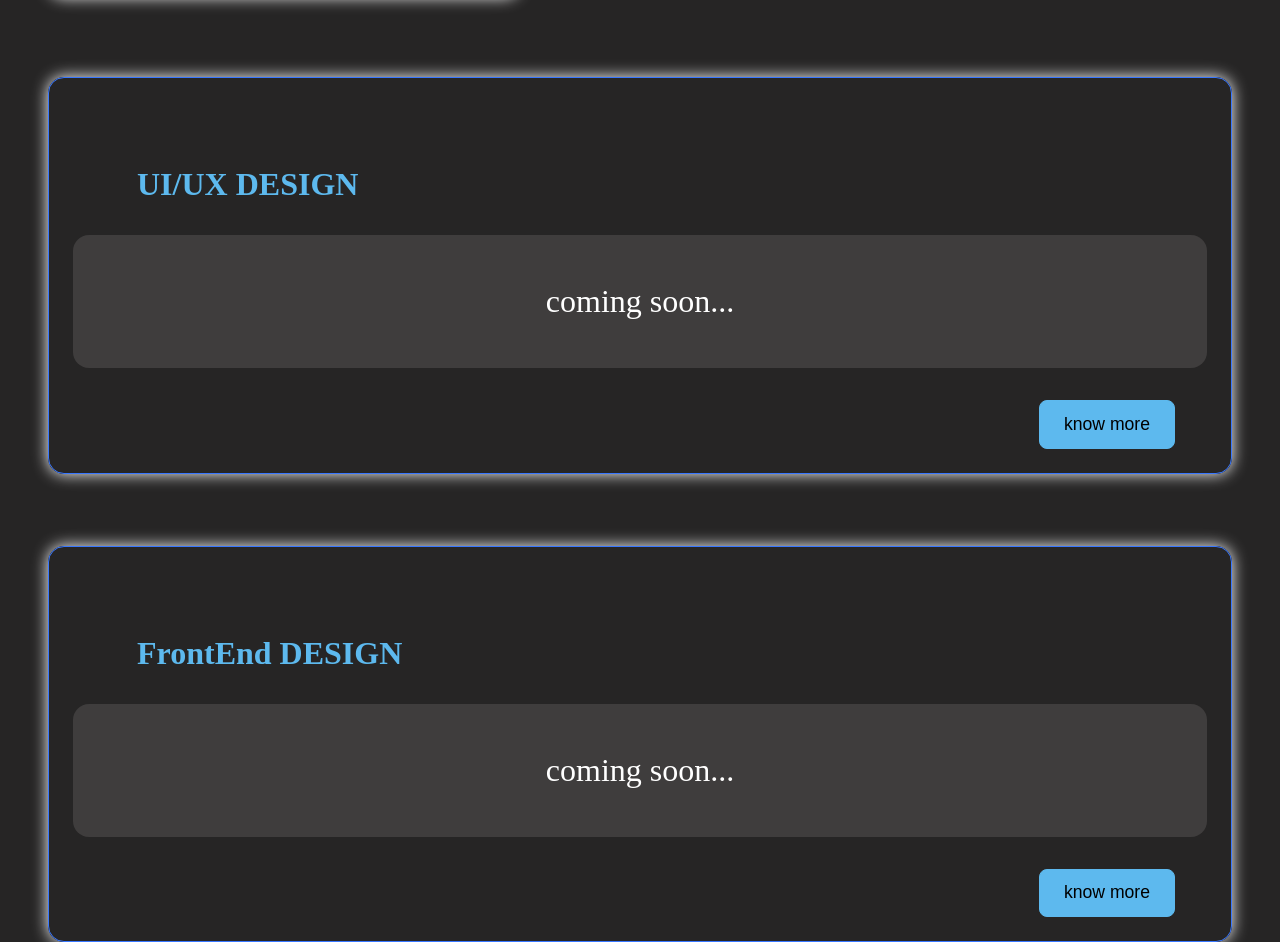
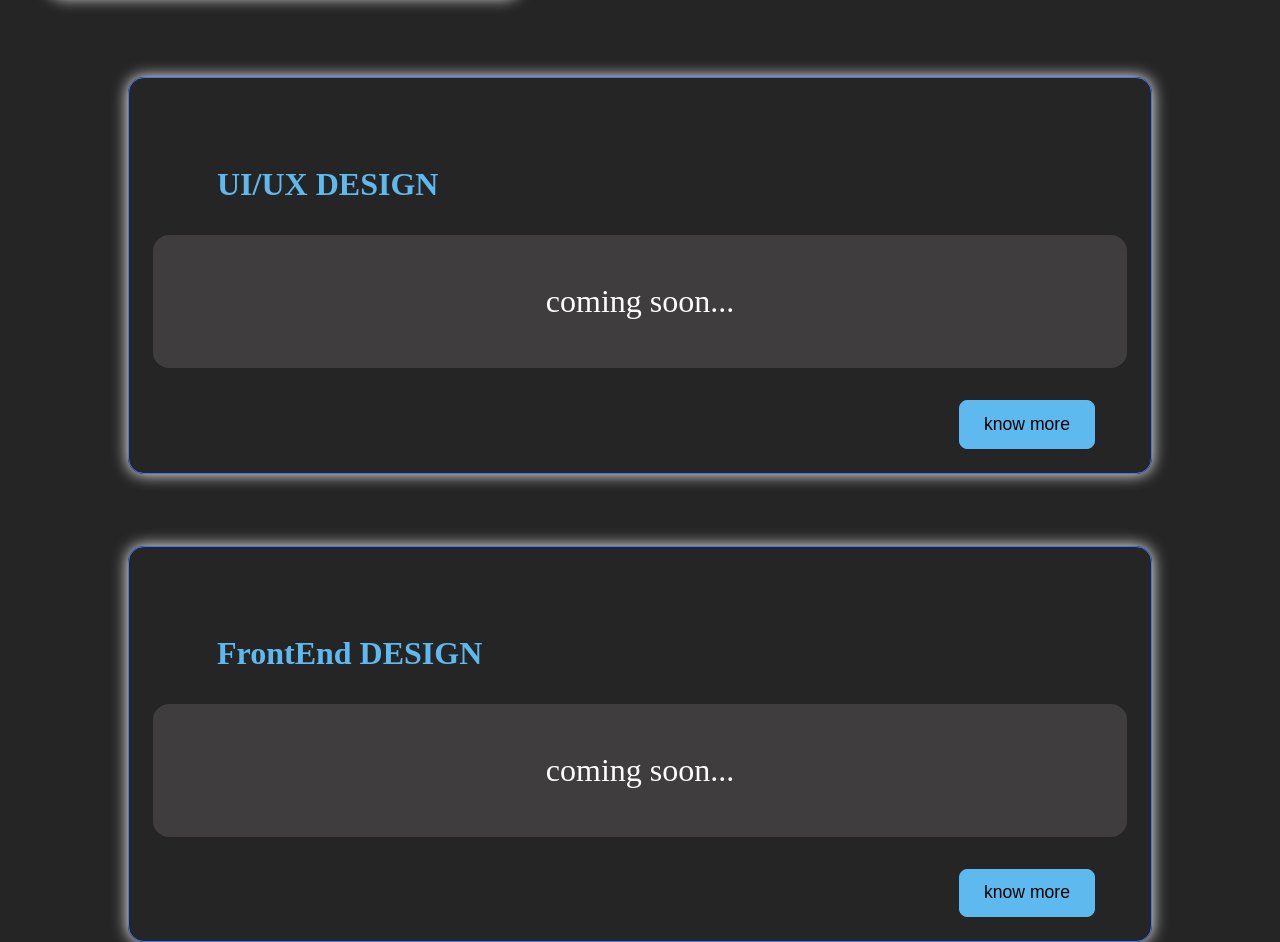
Before and after one commit to Shyna-Garg/Portfolio, a plain HTML site: page index.html in a window 1280 px wide. Shown: the part 2960-3902 px from the top of the page. Drawn offline with Linux system fonts and the light colour scheme.

Commit message:
created repo

```diff
--- a/style.css
+++ b/style.css
@@ -209,6 +209,8 @@ box-shadow: 0 0 1rem #fff , inset 0 0 1rem #fff ,
     background: #262525;
     padding-top: 4rem;
     padding: 2rem 3rem 3rem 3rem;
+    display: grid;
+    justify-content: center;
 
 }
 .ui{
@@ -239,6 +241,7 @@ box-shadow: 0 0 1rem #fff , inset 0 0 1rem #fff ,
     box-shadow: 0 0 1rem #fff;
     border-radius: 1rem;
     padding: 1.5rem 1.5rem;
+    width: 80vw;
 }
 .dev .box2{
     padding: 3rem;
```
